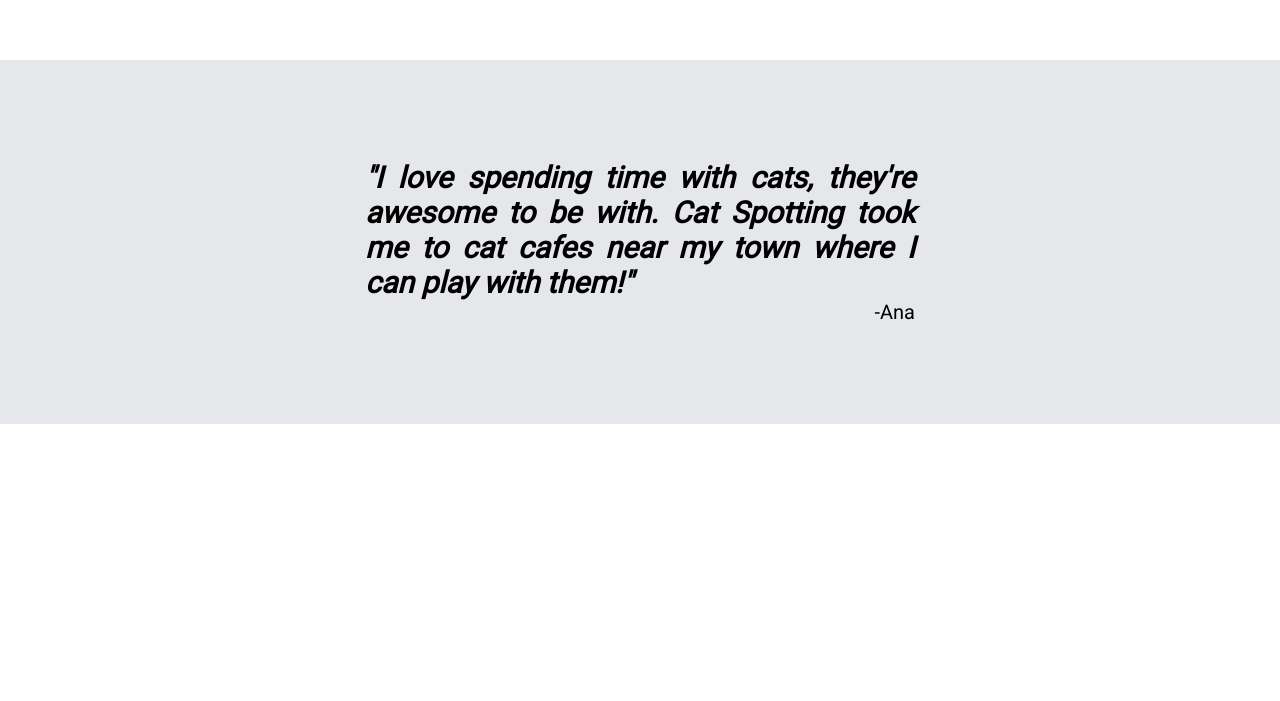
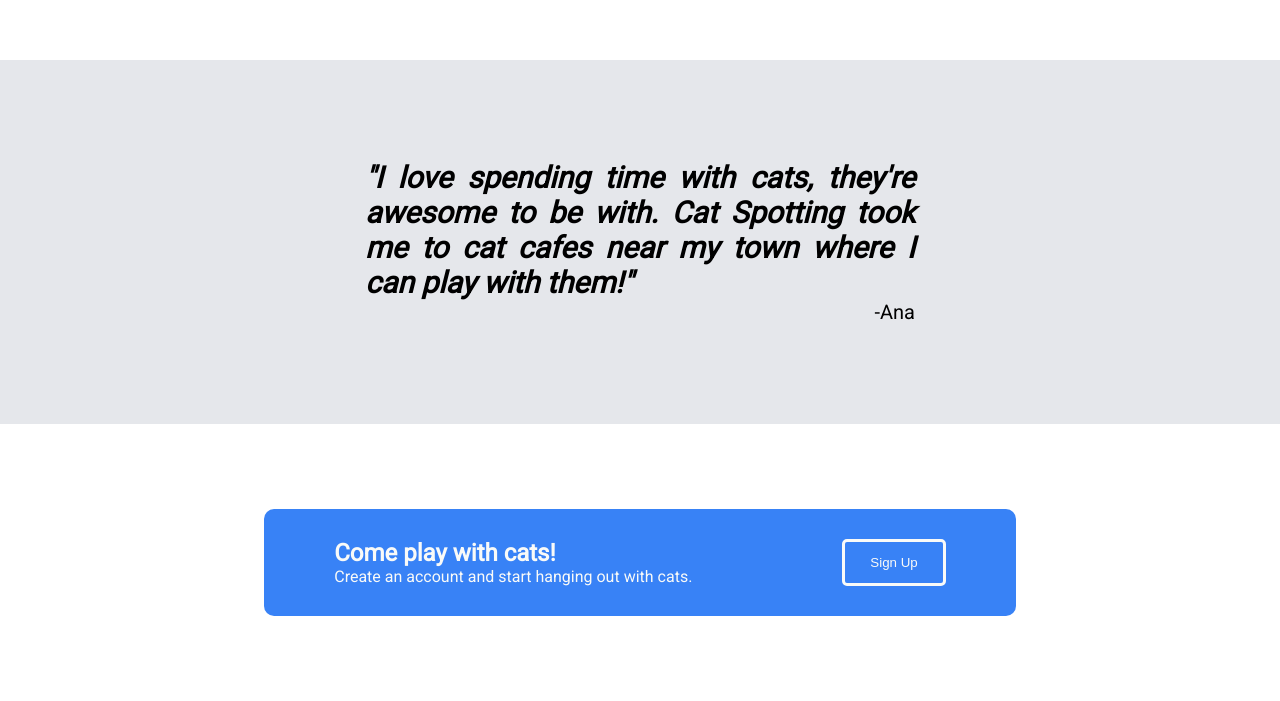
Before and after one commit to Oscsalven/TOP-project-langing-page, a plain HTML site: page index.html in a window 1280 px wide. Shown: the part 1253-1954 px from the top of the page. Before the commit the page ends 1677 px from the top, so only its background shows below. Drawn offline with Linux system fonts and the light colour scheme.

Commit message:
Sign up container done

```diff
--- a/index.html
+++ b/index.html
@@ -54,5 +54,14 @@
             <p class="quote-author">-Ana</p>
         </div>
     </div>
+    <div class="fourth-container">
+        <div class="sign-up-box">
+            <div class="sign-up-text">
+                <h2 class="sign-up-header">Come play with cats!</h2>
+                <p class="sign-up-description">Create an account and start hanging out with cats.</p>
+            </div>
+            <button class="sign-up-button btn-2">Sign Up</button>
+        </div>
+    </div>
 </body>
 </html>
--- a/styles/styles.css
+++ b/styles/styles.css
@@ -123,3 +123,29 @@
     font-size: 20px;
     margin: 0;
 }
+
+/* Fourth container */
+
+.fourth-container {
+    display: flex;
+    justify-content: center;
+    align-items: center;
+    padding: 85px;
+}
+
+.sign-up-box {
+    background-color: #3882f6;
+    padding: 30px 70px;
+    display: flex;
+    gap: 150px;
+    border-radius: 10px;
+}
+
+.sign-up-header, .sign-up-description {
+    margin: 0;
+    color: #F9FAF8;
+}
+
+.btn-2 {
+    border: 3px solid #F9FAF8;
+}
```
